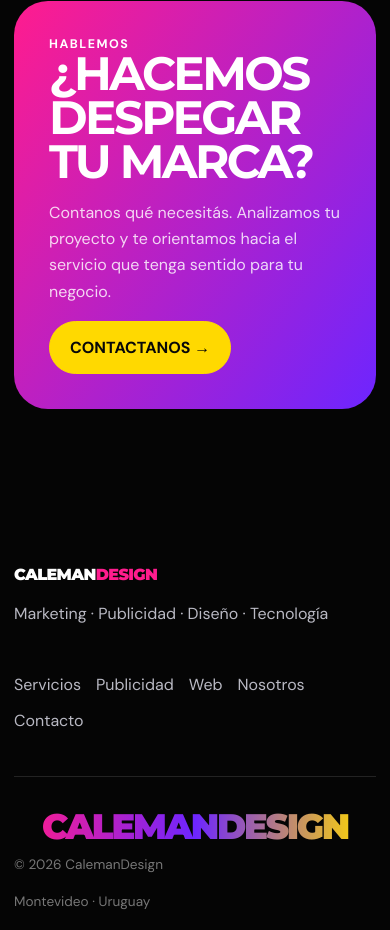
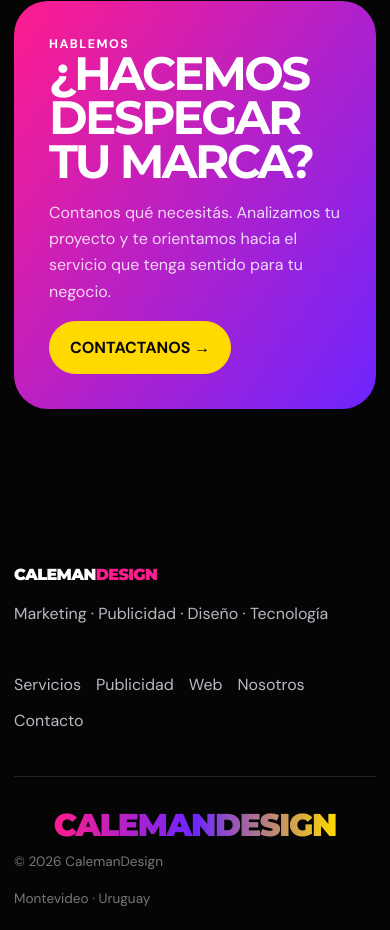
Before and after one commit to Caleman82/calemandesign, a plain HTML site: page index.html in a window 390 px wide. Shown: the part 9866-10796 px from the top of the page. Drawn offline with Linux system fonts and the light colour scheme.

Commit message:
Refactor footer styles for better responsiveness

```diff
--- a/index.html
+++ b/index.html
@@ -99,8 +99,8 @@
     footer{padding:70px 0 20px;overflow:hidden}
     .footer-top{display:flex;justify-content:space-between;gap:30px;align-items:flex-start;border-bottom:1px solid var(--line);padding-bottom:45px}
     .footer-links{display:flex;gap:24px;flex-wrap:wrap;color:var(--soft)}
-    .footer-word-wrap{width:100%;padding:40px clamp(10px,1.5vw,22px) 12px;overflow:visible}
-    .footer-word{font-family:"Montserrat";font-size:clamp(2.55rem,8.55vw,6.7rem);font-weight:900;letter-spacing:-.065em;line-height:1;white-space:nowrap;width:100%;background:linear-gradient(90deg,var(--pink),var(--violet),var(--yellow));-webkit-background-clip:text;background-clip:text;color:transparent}
+    .footer-word-wrap{width:100%;padding:40px clamp(24px,4vw,60px) 12px;overflow:visible;text-align:center}
+    .footer-word{font-family:"Montserrat";font-size:clamp(2.35rem,7.45vw,5.9rem);font-weight:900;letter-spacing:-.045em;line-height:1;white-space:nowrap;display:inline-block;max-width:100%;background:linear-gradient(90deg,var(--pink),var(--violet),var(--yellow));-webkit-background-clip:text;background-clip:text;color:transparent}
     .footer-bottom{display:flex;justify-content:space-between;gap:20px;color:#777;font-size:.85rem}
     .reveal{opacity:0;transform:translateY(24px);transition:.75s ease}
     .reveal.visible{opacity:1;transform:none}
@@ -142,14 +142,14 @@
       .step{min-height:190px}
       .step h3{margin-top:35px}
       .footer-top,.footer-bottom{flex-direction:column}
-      .footer-word-wrap{padding-top:32px}
-      .footer-word{font-size:clamp(1.95rem,9.4vw,3.7rem);letter-spacing:-.065em;text-align:center}
+      .footer-word-wrap{padding:32px 22px 12px}
+      .footer-word{font-size:clamp(1.75rem,8.35vw,3.35rem);letter-spacing:-.04em;text-align:center}
       .footer-links{gap:15px}
     }
     @media(max-width:390px){
       .brand{font-size:1rem}
       .hero h1{font-size:2.85rem}
-      .footer-word{font-size:9.1vw}
+      .footer-word{font-size:8.1vw}
     }
     @media(prefers-reduced-motion:reduce){
       html{scroll-behavior:auto}
```
